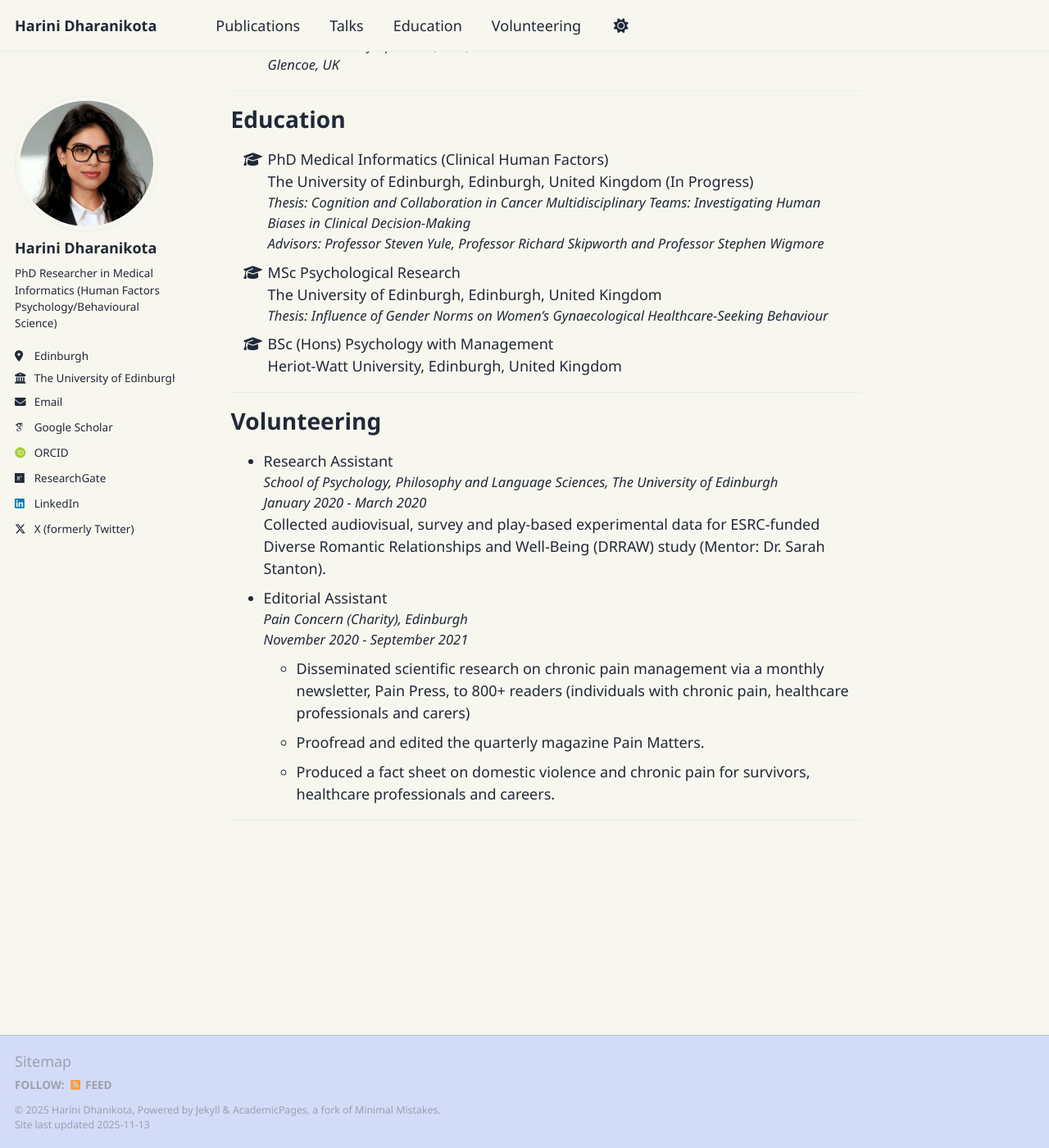
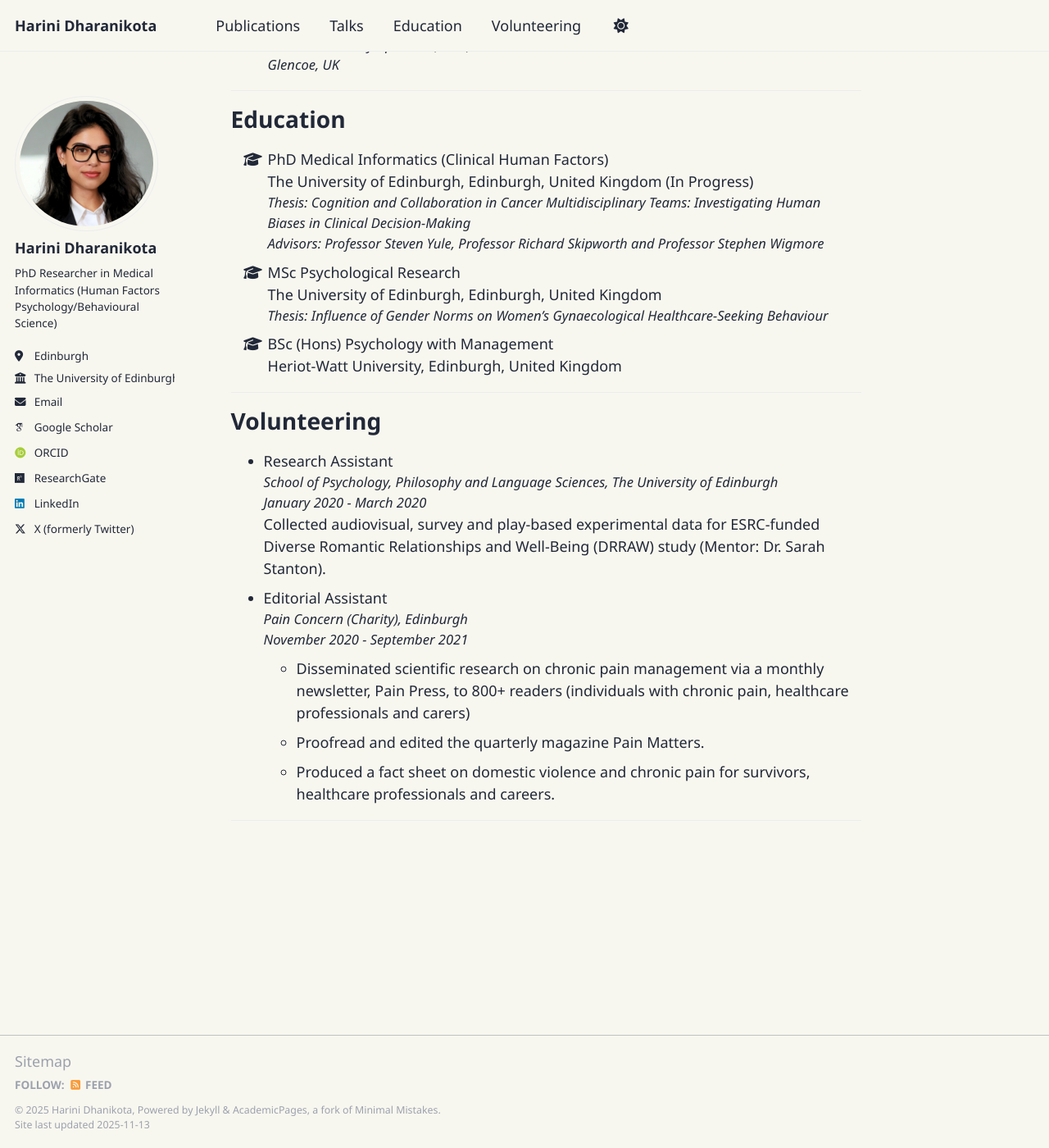
Before and after one commit to harini-dharanikota/harini-dharanikota.github.io, a Jekyll site: the page built from _pages/about.md, in a window 1280 px wide and 1400 px high, scrolled down 3089 px. Shown: the whole window at 82% size. Built offline with Jekyll 4.4.1, drawn with Linux system fonts in a browser that asks for light colours; some web fonts are replaced; a script that is not in the unit is left out.

Commit message:
undo footer color

```diff
--- a/_sass/theme/_default_light.scss
+++ b/_sass/theme/_default_light.scss
@@ -30,7 +30,7 @@ $sidebar-screen-min-width   : 1024px;
 :root {
     --global-base-color                 : #{$gray};
     --global-bg-color                   : #f8f7ef;
-    --global-footer-bg-color            : #d2dbf8;
+    --global-footer-bg-color            : #f8f7ef;
     --global-border-color               : #{$lighter-gray};
     --global-dark-border-color          : #bdc1c4;
     --global-code-background-color      : #fafafa;
```
